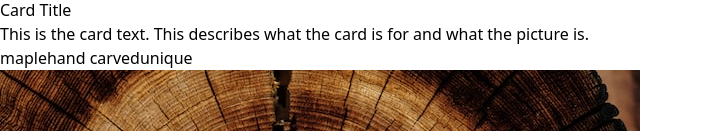
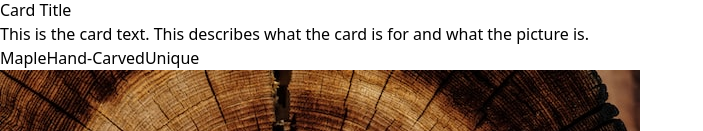
Before and after one commit to Wildcard1201/next-tailwind-woodshed, a Next.js app: page / in a window 1280 px wide. Shown: the part 669-800 px from the top of the page, without its empty margins (0-703 px from the left). Built offline with nearby package versions, Linux system fonts and the light colour scheme.

Commit message:
add CardTag component and convert tags to use

```diff
--- a/components/Card.js
+++ b/components/Card.js
@@ -1,3 +1,5 @@
+import CardTag from './CardTag.js'
+
 export default function() {
     return (
         <div className="max-w-sm rounded overflow-hidden shadow-lg">
@@ -12,9 +14,9 @@ export default function() {
             </div>
             {/* Tags */}
             <div className="px-6 pt-4 pb-2">
-                <span className="inline-block bg-gray-200 rounded-full px-3 py-1 text-sm font-semibold text-gray-700 mr-2 mb-2">maple</span>
-                <span className="inline-block bg-gray-200 rounded-full px-3 py-1 text-sm font-semibold text-gray-700 mr-2 mb-2">hand carved</span>
-                <span className="inline-block bg-gray-200 rounded-full px-3 py-1 text-sm font-semibold text-gray-700 mr-2 mb-2">unique</span>
+                <CardTag name='Maple' />
+                <CardTag name='Hand-Carved' />
+                <CardTag name='Unique' />
             </div>
         </div>
     )
--- /dev/null
+++ b/components/CardTag.js
@@ -0,0 +1,5 @@
+export default function CardTag({ name }) {
+    return (
+        <span className="inline-block bg-gray-200 rounded-full px-3 py-1 text-sm font-semibold text-gray-700 mr-2 mb-2">{name}</span>
+    )
+}
```
